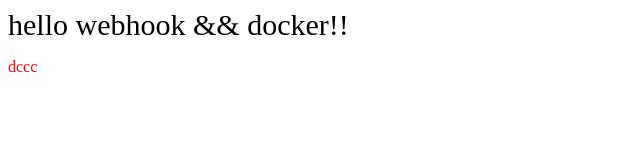
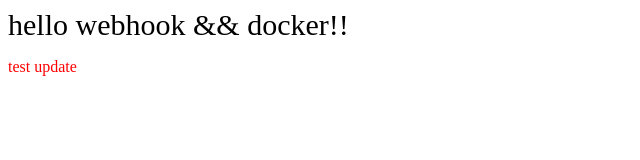
Before and after one commit to poppydani/helloworld, a website: page src/index.html in a window 1280 px wide. Shown: the full height of the page, 0-640 px from the left. Drawn offline with Linux system fonts and the light colour scheme.

Commit message:
feat: 修改

```diff
--- a/src/index.html
+++ b/src/index.html
@@ -8,6 +8,6 @@
 </head>
 <div>
   <div style="font-size: 30px"> hello webhook && docker!!</div>
-  <p style="color: red">dccc</p>
+  <p style="color: red">test update</p>
 </body>
 </html>
```
